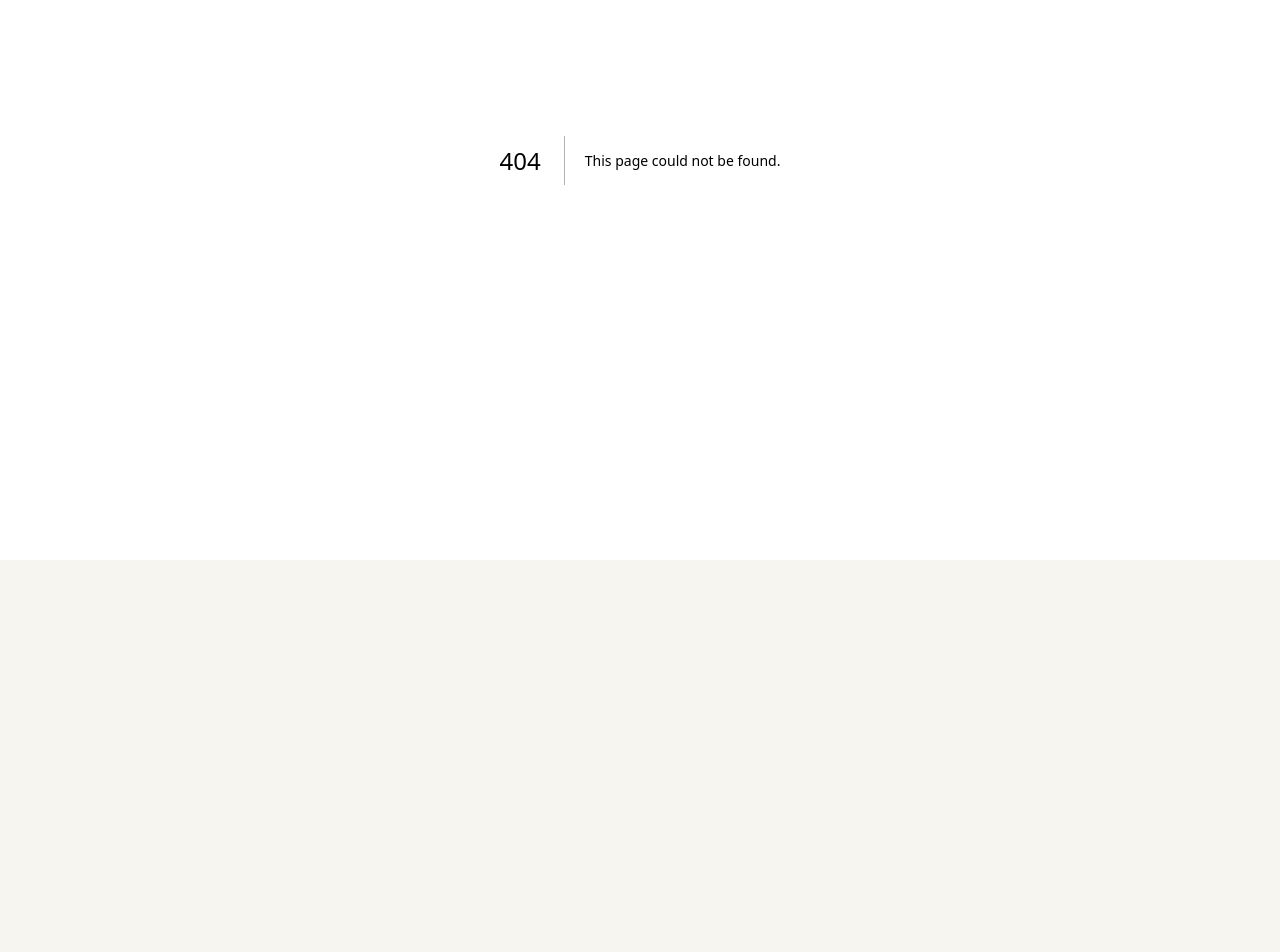
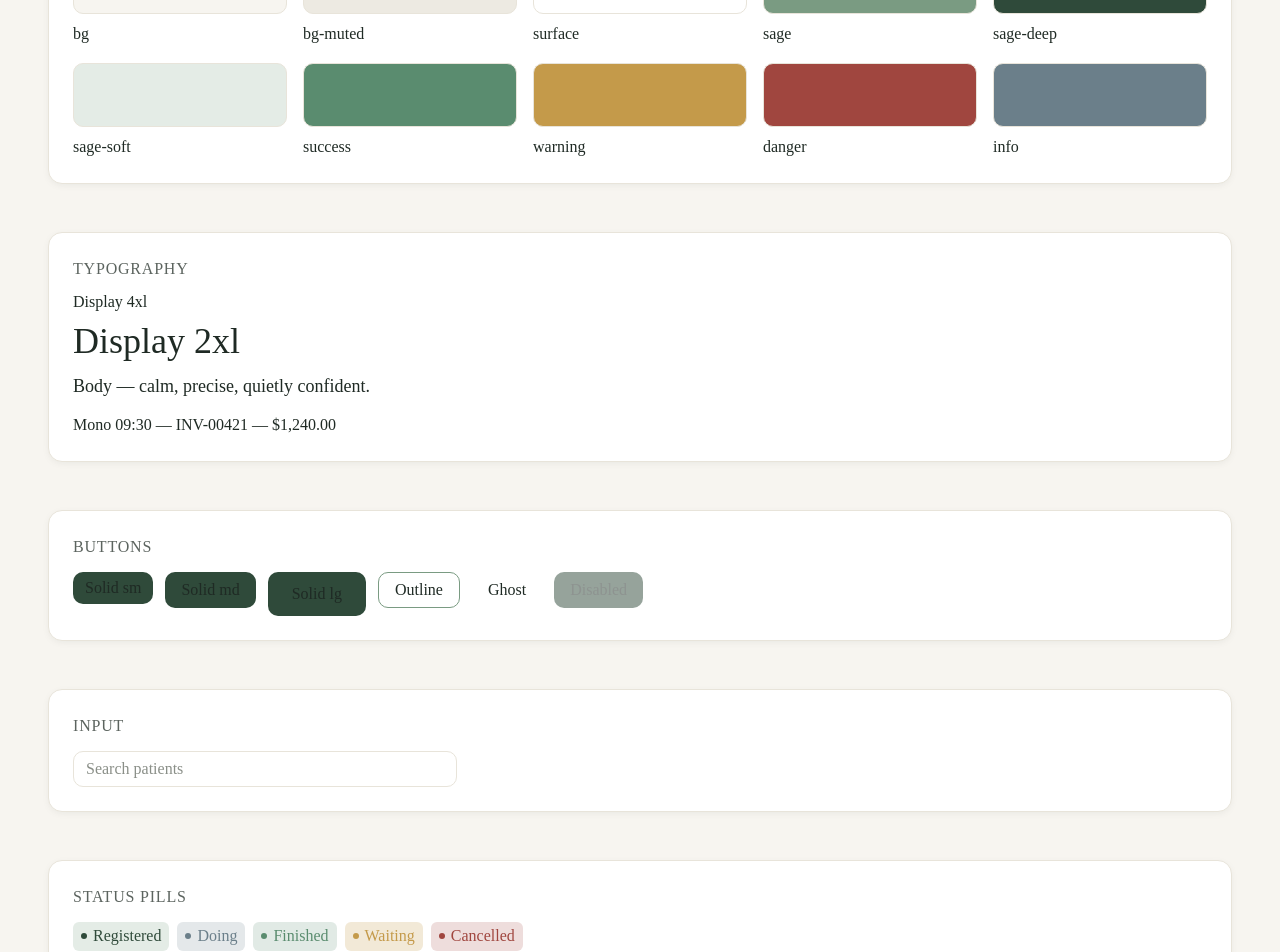
Before and after one commit to chrstphrpond/cliniq, a Next.js app: page /design-system in a window 1280 px wide. Before the commit this address had no page. Shown: the part 240-1192 px from the top of the page. Before the commit the page ends 800 px from the top, so only its background shows below. Built offline with nearby package versions, Linux system fonts and the light colour scheme.

Commit message:
feat: design-system showcase route

```diff
--- /dev/null
+++ b/app/design-system/page.tsx
@@ -0,0 +1,105 @@
+import { ThemeToggle } from "@/components/theme-toggle";
+import { Button } from "@/components/ui/button";
+import { Card, CardContent, CardHeader } from "@/components/ui/card";
+import { Input } from "@/components/ui/input";
+import { type AppointmentStatus, StatusPill } from "@/components/ui/status-pill";
+import { Wordmark } from "@/components/ui/wordmark";
+
+const statuses: AppointmentStatus[] = [
+  "registered",
+  "doing",
+  "finished",
+  "waiting_payment",
+  "cancelled",
+];
+
+const swatches = [
+  ["bg", "var(--color-bg)"],
+  ["bg-muted", "var(--color-bg-muted)"],
+  ["surface", "var(--color-surface)"],
+  ["sage", "var(--color-sage)"],
+  ["sage-deep", "var(--color-sage-deep)"],
+  ["sage-soft", "var(--color-sage-soft)"],
+  ["success", "var(--color-success)"],
+  ["warning", "var(--color-warning)"],
+  ["danger", "var(--color-danger)"],
+  ["info", "var(--color-info)"],
+] as const;
+
+export default function DesignSystemPage() {
+  return (
+    <main className="mx-auto max-w-[1280px] p-12 space-y-12">
+      <header className="flex items-center justify-between">
+        <Wordmark size="lg" />
+        <ThemeToggle />
+      </header>
+
+      <Card>
+        <CardHeader>Color tokens</CardHeader>
+        <CardContent>
+          <div className="grid grid-cols-2 md:grid-cols-5 gap-4">
+            {swatches.map(([name, value]) => (
+              <div key={name} className="flex flex-col gap-2">
+                <div
+                  className="h-16 rounded-[var(--radius)] border border-[var(--color-border)]"
+                  style={{ background: value }}
+                />
+                <div className="text-[var(--text-2xs)] font-mono text-[var(--color-text-muted)]">
+                  {name}
+                </div>
+              </div>
+            ))}
+          </div>
+        </CardContent>
+      </Card>
+
+      <Card>
+        <CardHeader>Typography</CardHeader>
+        <CardContent className="space-y-3">
+          <div style={{ fontSize: "var(--text-4xl)", lineHeight: "var(--leading-display)" }}>
+            Display 4xl
+          </div>
+          <div style={{ fontSize: "var(--text-2xl)", lineHeight: "var(--leading-display)" }}>
+            Display 2xl
+          </div>
+          <div style={{ fontSize: "var(--text-base)", lineHeight: "var(--leading-body)" }}>
+            Body — calm, precise, quietly confident.
+          </div>
+          <div className="font-mono text-[var(--text-sm)]">Mono 09:30 — INV-00421 — $1,240.00</div>
+        </CardContent>
+      </Card>
+
+      <Card>
+        <CardHeader>Buttons</CardHeader>
+        <CardContent className="flex flex-wrap gap-3">
+          <Button variant="solid" size="sm">
+            Solid sm
+          </Button>
+          <Button variant="solid">Solid md</Button>
+          <Button variant="solid" size="lg">
+            Solid lg
+          </Button>
+          <Button variant="outline">Outline</Button>
+          <Button variant="ghost">Ghost</Button>
+          <Button disabled>Disabled</Button>
+        </CardContent>
+      </Card>
+
+      <Card>
+        <CardHeader>Input</CardHeader>
+        <CardContent className="max-w-sm">
+          <Input placeholder="Search patients" />
+        </CardContent>
+      </Card>
+
+      <Card>
+        <CardHeader>Status pills</CardHeader>
+        <CardContent className="flex flex-wrap gap-2">
+          {statuses.map((s) => (
+            <StatusPill key={s} status={s} />
+          ))}
+        </CardContent>
+      </Card>
+    </main>
+  );
+}
```
